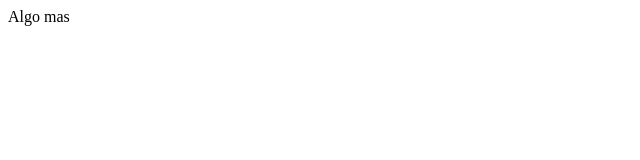
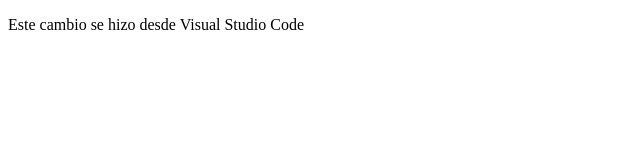
Before and after one commit to CarlosRubioTNM/HolaGithub, a plain HTML site: page index.html in a window 1280 px wide. Shown: the whole page, without its empty margins (0-640 px from the left). Drawn offline with Linux system fonts and the light colour scheme.

Commit message:
Change index.html

```diff
--- a/index.html
+++ b/index.html
@@ -4,6 +4,6 @@
 <title>Algo</title>
 </head>
 <body>
-Algo mas
+<p>Este cambio se hizo desde Visual Studio Code</p>
 </body>
 </html>
```
